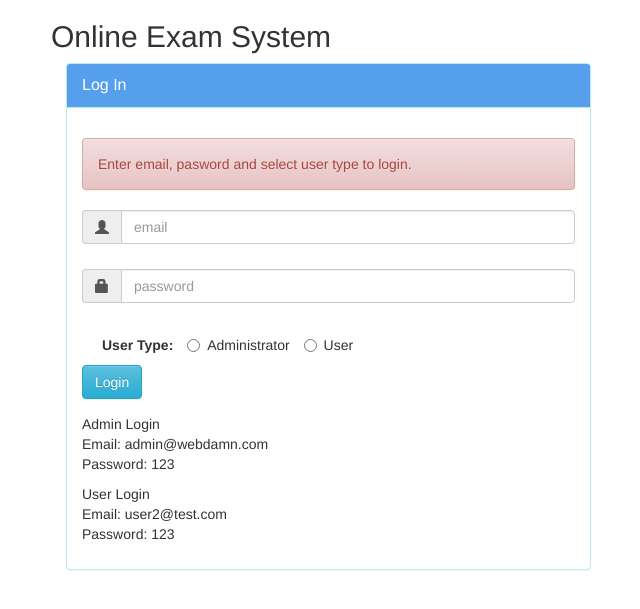
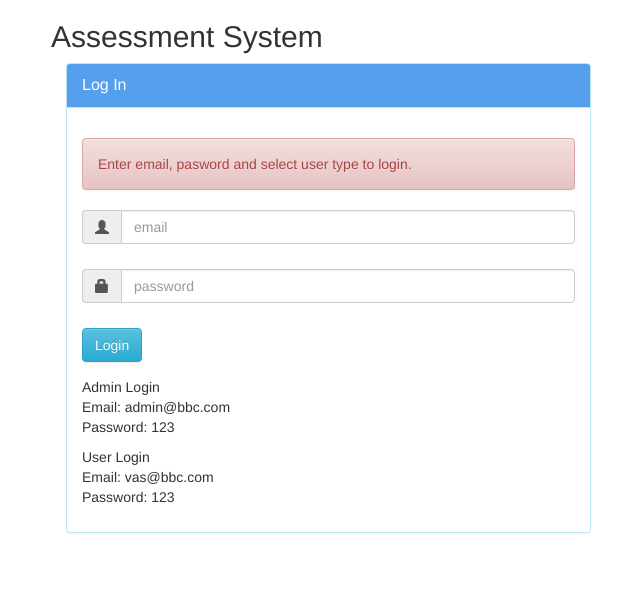
Before and after one commit to sheyi103/OnlineExamSystem, a PHP site: page / in a window 1280 px wide. Shown: the top 609 px of the page, without its empty margins (34-674 px from the left). Run offline with PHP 8.4, Linux system fonts and the light colour scheme; some libraries are stand-ins or nearby versions.

Commit message:
testing loggin functionality

```diff
--- a/index.php
+++ b/index.php
@@ -19,8 +19,6 @@
 if(!empty($_POST["login"]) && !empty($_POST["email"]) && !empty($_POST["password"])) {
 	$user->email = $_POST["email"];
 	$user->password = $_POST["password"];
-
-	// $user->loginType = $_POST["loginType"];
 	if($user->login()) {
 		if($_SESSION["role"] == 'admin') {
 			header("Location: exam.php");
@@ -35,11 +33,11 @@
 }
 include('inc/header.php');
 ?>
-<title>Online Exam System with PHP & MySQL</title>
+<title>BBC ONLINE ASSESSMENT SYSTEM</title>
 <?php include('inc/container.php');?>
 <div class="content">
 	<div class="container-fluid">
-		<h2>Online Exam System</h2>
+		<h2>Assessment System</h2>
         <div class="col-md-6">
 		<div class="panel panel-info">
 			<div class="panel-heading" style="background:#167ce6ba;color:white;">
@@ -58,14 +56,14 @@
 						<span class="input-group-addon"><i class="glyphicon glyphicon-lock"></i></span>
 						<input type="password" class="form-control" id="password" name="password" value="<?php if(!empty($_POST["password"])) { echo $_POST["password"]; } ?>" placeholder="password" required>
 					</div>
-					<label class="radio-inline"><strong>User Type:</strong></label>
+					<!-- <label class="radio-inline"><strong>User Type:</strong></label>
 					<label class="radio-inline">
 					  <input type="radio" name="loginType" value="admin">Administrator
 					</label>
 
 					<label class="radio-inline">
 					  <input type="radio" name="loginType" value="user">User
-					</label>
+					</label> -->
 
 					<div style="margin-top:10px" class="form-group">
 						<div class="col-sm-12 controls">
@@ -75,12 +73,12 @@
 				</form>
 				<p>
 				Admin Login<br>
-				Email: admin@webdamn.com<br>
+				Email: admin@bbc.com<br>
 				Password: 123
 				</p>
 				<p>
 				User Login<br>
-				Email: user2@test.com<br>
+				Email: vas@bbc.com<br>
 				Password: 123
 				</p>
 			</div>
```
